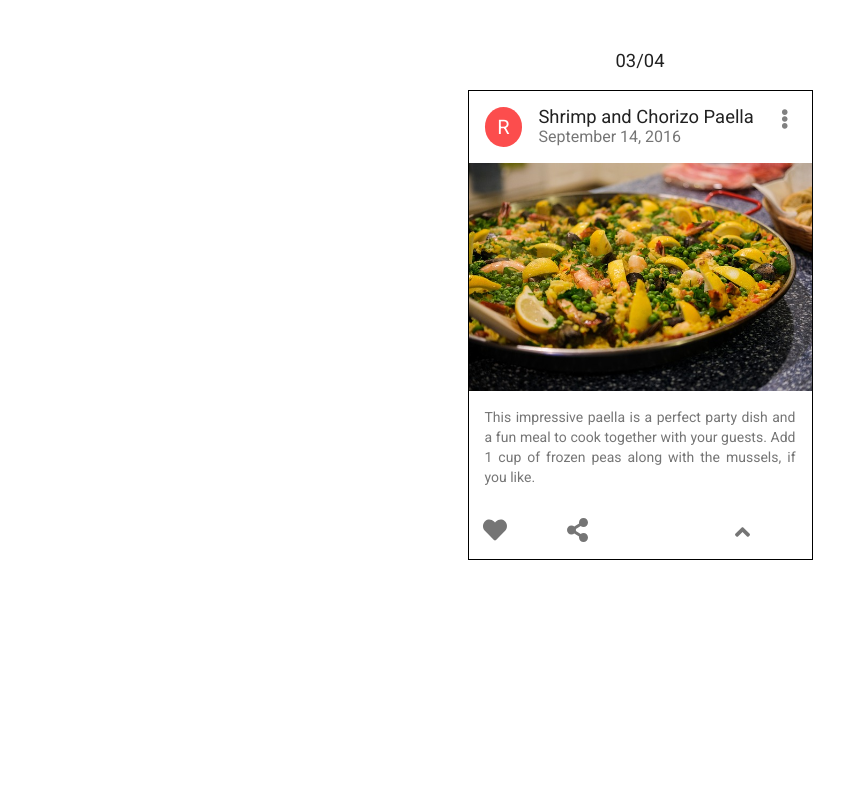
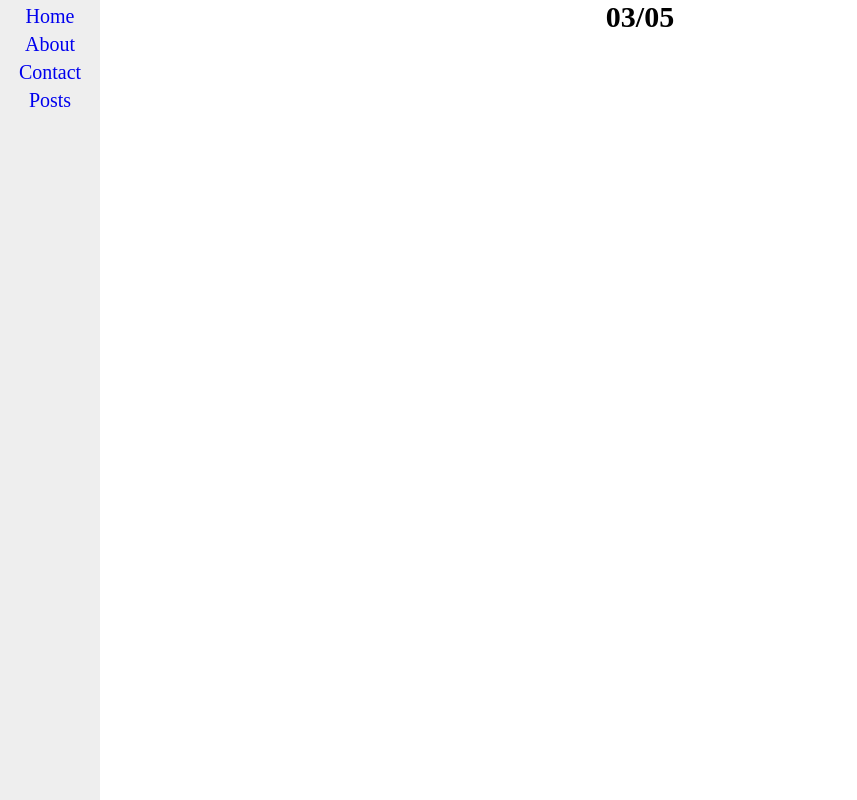
Before and after one commit to LukasMod/szkolareacta, a React (Create React App) app: page / in a window 1280 px wide. Shown: the whole page, without its empty margins (0-857 px from the left). Built offline with nearby package versions, Linux system fonts and the light colour scheme.

Commit message:
03/05 Homework Menu/MenuLink

```diff
--- /dev/null
+++ b/src/03/05/App.css
@@ -0,0 +1,16 @@
+* {
+  margin: 0;
+  padding: 0;
+}
+
+.App {
+  font-size: 20px;
+  text-align: center;
+  height: 100vh;
+}
+
+a:hover,
+a:focus,
+a:visited {
+  color: inherit;
+}
--- /dev/null
+++ b/src/03/05/App.jsx
@@ -0,0 +1,22 @@
+import React from 'react';
+import { Menu, MenuLink } from '03/05/Menu/index';
+
+import './App.css';
+
+const App = () => {
+  return (
+    <div className='App'>
+      <Menu>
+        <MenuLink to='/'>Home</MenuLink>
+        <MenuLink to='/about' isActive>
+          About
+        </MenuLink>
+        <MenuLink to='/contact'>Contact</MenuLink>
+        <MenuLink to='/posts'>Posts</MenuLink>
+      </Menu>
+      <h2>03/05</h2>
+    </div>
+  );
+};
+
+export default App;
--- /dev/null
+++ b/src/03/05/Menu/Menu.jsx
@@ -0,0 +1,21 @@
+import React from 'react';
+
+const Menu = ({ children }) => {
+  const style = {
+    minWidth: '100px',
+    height: '100vh',
+    position: 'fixed',
+    background: '#eee',
+    top: 0,
+    left: 0,
+    ul: { listStyle: 'none', textAlign: 'center' },
+  };
+
+  return (
+    <nav style={style}>
+      <ul style={style.ul}>{children}</ul>
+    </nav>
+  );
+};
+
+export default Menu;
--- /dev/null
+++ b/src/03/05/Menu/MenuLink.jsx
@@ -0,0 +1,24 @@
+import React from 'react';
+
+const MenuLink = ({ children, to, isActive }) => {
+  const style = {
+    color: isActive ? 'red' : 'blue',
+    marginTop: '5px',
+    a: {
+      textDecoration: 'none',
+      display: 'block',
+      width: '100%',
+      height: '100%',
+    },
+  };
+
+  return (
+    <li style={style}>
+      <a style={style.a} href={to}>
+        {children}
+      </a>
+    </li>
+  );
+};
+
+export default MenuLink;
--- /dev/null
+++ b/src/03/05/Menu/index.js
@@ -0,0 +1,2 @@
+export { default as Menu } from '03/05/Menu/Menu';
+export { default as MenuLink } from '03/05/Menu/MenuLink';
--- a/src/index.js
+++ b/src/index.js
@@ -1,7 +1,7 @@
 import React from 'react';
 import ReactDOM from 'react-dom';
 import './index.css';
-import App from './03/04/App'; //CHANGE WEEK HERE
+import App from '03/05/App'; //CHANGE WEEK HERE
 
 ReactDOM.render(
   <React.StrictMode>
```
